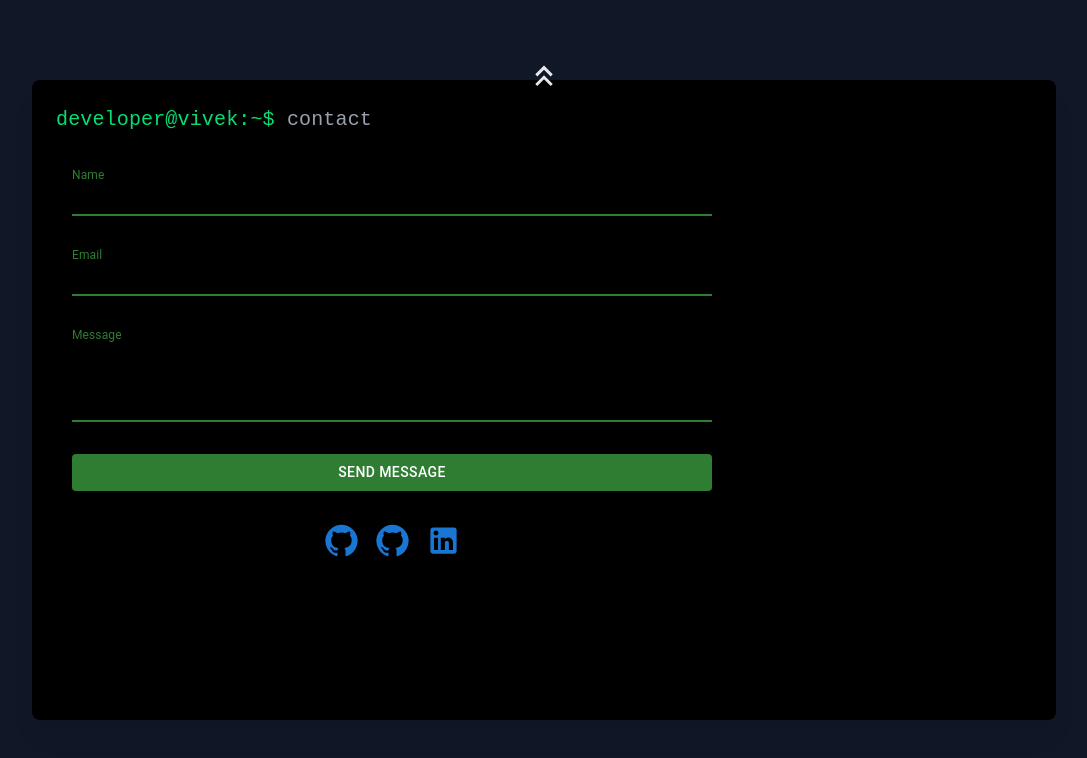
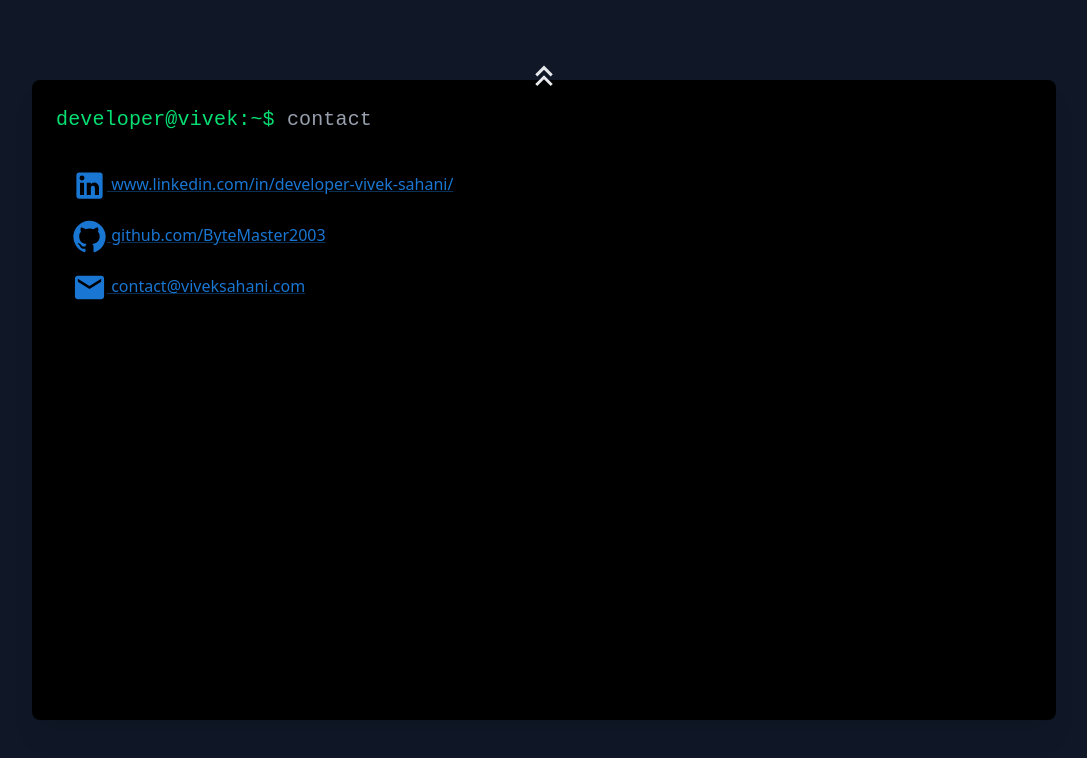
Before and after one commit to ByteMaster2003/portfolio, a React (Vite) app: page / in a window 1280 px wide. Shown: the top 758 px of the page, without its empty margins (96-1183 px from the left). Built offline with nearby package versions, Linux system fonts and the light colour scheme.

Commit message:
refactor: remove github actions directory and remove email sending feature
uninstall unused libraries

```diff
--- /dev/null
+++ b/public/index.html
@@ -0,0 +1,42 @@
+<!doctype html>
+<html lang="en">
+
+<head>
+  <meta charset="UTF-8" />
+  <link rel="icon" type="image/svg+xml" href="/favicon.svg" />
+  <meta name="viewport" content="width=device-width, initial-scale=1.0" />
+
+  <title>Vivek | Software Engineer & Backend Specialist</title>
+  <meta name="description"
+    content="A backend-focused software engineer skilled in Node.js, Rust, and cloud systems. Explore projects, experience, and contact info." />
+  <meta name="robots" content="index, follow" />
+  <meta name="author" content="Vivek Sahani" />
+
+  <meta property="og:title" content="Vivek | Software Engineer" />
+  <meta property="og:description"
+    content="A backend-focused software engineer skilled in Node.js, Rust, and cloud systems." />
+  <meta property="og:image" content="https://viveksahani.com/assets/portfolio.webp" />
+  <meta property="og:url" content="https://viveksahani.com" />
+  <meta property="og:type" content="website" />
+
+  <meta name="twitter:card" content="summary_large_image" />
+  <meta name="twitter:title" content="Vivek | Backend Engineer & Rust Developer" />
+  <meta name="twitter:description"
+    content="Explore my projects, tools, and contact me — built with Rust, Node.js, and a hacker spirit." />
+  <meta name="twitter:image" content="https://viveksahani.com/assets/portfolio.webp" />
+
+  <style>
+    body,
+    html {
+      background: black;
+    }
+  </style>
+  <script type="module" crossorigin src="/assets/index.js"></script>
+  <link rel="stylesheet" crossorigin href="/assets/index.css">
+</head>
+
+<body>
+  <div id="root"></div>
+</body>
+
+</html>
--- a/src/components/Contact.jsx
+++ b/src/components/Contact.jsx
@@ -2,84 +2,23 @@ import { useState } from "react";
 import {
 	LinkedIn as LinkedInIcon,
 	GitHub as GitHubIcon,
+	Email as EmailIcon,
 } from "@mui/icons-material";
 import { Box, Button, TextField, Link } from "@mui/material";
 import { motion } from "motion/react";
-import { useForm } from "react-hook-form";
-import { toast } from "react-hot-toast";
-import { zodResolver } from "@hookform/resolvers/zod";
-import { z } from "zod";
-import { nanoid } from "nanoid";
-import axios from "axios";
 
 import TerminalPrompt from "../components/TerminalPrompt.jsx";
 import { socials } from "../constants/socials.js";
 
 const MotionBox = motion.create(Box);
 const socialComp = {
-	github: <GitHubIcon fontSize="large" />,
-	linkedin: <LinkedInIcon fontSize="large" />,
+	GitHub: <GitHubIcon fontSize="large" />,
+	LinkedIn: <LinkedInIcon fontSize="large" />,
+	Email: <EmailIcon fontSize="large" />,
 };
 
 export default function Contact() {
 	const [promptDone, setPromptDone] = useState(false);
-	const [isSubmitting, setIsSubmitting] = useState(false);
-
-	const contactSchema = z.object({
-		name: z
-			.string()
-			.min(1, "Name is required")
-			.min(3, "name must be at least 3 characters"),
-		email: z
-			.string()
-			.min(1, "Email is required")
-			.email("Invalid email address"),
-		message: z
-			.string()
-			.min(1, "Message is required")
-			.min(3, "message must be at least 3 characters"),
-	});
-
-	const {
-		handleSubmit,
-		register,
-		reset,
-		formState: { errors },
-	} = useForm({
-		resolver: zodResolver(contactSchema),
-		mode: "all",
-		defaultValues: {
-			name: "",
-			email: "",
-			message: "",
-		},
-	});
-
-	const onSubmit = async (data) => {
-		setIsSubmitting(true);
-		const formState = nanoid();
-		const payload = {
-			name: data.name,
-			email: data.email,
-			message: data.message,
-			state: formState,
-		};
-
-		const response = await axios.post(
-			"https://viveksahani.com/send_message",
-			payload
-		);
-		if (response.data?.statusCode != 200) {
-			toast.error(response.data?.message || "Something went wrong!", { position: "top-center" })
-		}
-		if (response.data?.data?.state !== formState) {
-			toast.error("Potential CSRF Attack! Please don't do this", { position: "top-center" })
-		}
-		toast.success(response.data?.message, { position: "top-center" })
-
-		reset();
-		setIsSubmitting(false);
-	};
 
 	setTimeout(() => {
 		setPromptDone(true);
@@ -93,74 +32,13 @@ export default function Contact() {
 					initial={{ opacity: 0, y: 50 }}
 					whileInView={{ opacity: 1, y: 0 }}
 					transition={{ duration: 0.5 }}
-					className="max-w-2xl flex flex-col justify-center md:px-4 my-8"
+					className="max-w-2xl flex flex-col md:px-4 my-8 gap-4"
 				>
-					<form
-						onSubmit={handleSubmit(onSubmit)}
-						className="flex flex-col gap-8"
-					>
-						<TextField
-							label="Name"
-							fullWidth
-							{...register("name")}
-							variant="standard"
-							color="success"
-							sx={{
-								input: { color: "#FFF" },
-							}}
-							focused
-							error={!!errors.name}
-							helperText={errors.name?.message}
-						/>
-						<TextField
-							label="Email"
-							fullWidth
-							{...register("email")}
-							variant="standard"
-							color="success"
-							sx={{
-								input: { color: "#FFF" },
-							}}
-							focused
-							error={!!errors.email}
-							helperText={errors.email?.message}
-						/>
-						<TextField
-							label="Message"
-							fullWidth
-							multiline
-							rows={3}
-							{...register("message")}
-							variant="standard"
-							color="success"
-							sx={{
-								textarea: { color: "#FFF" },
-							}}
-							focused
-							error={!!errors.message}
-							helperText={errors.message?.message}
-						/>
-
-						<Button
-							loading={isSubmitting}
-							type="submit"
-							variant="contained"
-							color="success"
-						>
-							Send Message
-						</Button>
-					</form>
-
-					<Box
-						component="div"
-						className="flex justify-center items-center gap-4 mt-8"
-					>
-						{socials.map((link, index) => (
-							<Link key={index} href={link.href} target="_blank">
-								{socialComp[link.name]}
-							</Link>
-						))}
-					</Box>
+					{socials.map((link, index) => (
+						<Link href={link.prefix + link.href} target="_blank" key={index}>
+							{socialComp[link.name]} {link.href}
+						</Link>
+					))}
 				</MotionBox>
 			)}
 		</>
--- a/src/constants/socials.js
+++ b/src/constants/socials.js
@@ -1,14 +1,17 @@
 export const socials = [
 	{
-		href: "https://github.com/ByteMaster2003",
-		name: "github"
+		prefix: "https://",
+		href: "www.linkedin.com/in/developer-vivek-sahani/",
+		name: "LinkedIn",
 	},
 	{
-		href: "https://github.com/VivekSite",
-		name: "github"
+		prefix: "https://",
+		href: "github.com/ByteMaster2003",
+		name: "GitHub",
 	},
 	{
-		href: "https://www.linkedin.com/in/developer-vivek-sahani/",
-		name: "linkedin"
-	}
-]
+		prefix: "mailto:",
+		href: "contact@viveksahani.com",
+		name: "Email",
+	},
+];
--- a/src/main.jsx
+++ b/src/main.jsx
@@ -1,13 +1,11 @@
-import { StrictMode } from 'react'
-import { createRoot } from 'react-dom/client'
-import { Toaster } from 'react-hot-toast'
+import { StrictMode } from "react";
+import { createRoot } from "react-dom/client";
 
-import App from './App.jsx'
-import './index.css'
+import App from "./App.jsx";
+import "./index.css";
 
-createRoot(document.getElementById('root')).render(
-  <StrictMode>
-    <App />
-    <Toaster />
-  </StrictMode>,
-)
+createRoot(document.getElementById("root")).render(
+	<StrictMode>
+		<App />
+	</StrictMode>
+);
--- a/vite.config.js
+++ b/vite.config.js
@@ -1,10 +1,29 @@
 import { defineConfig } from "vite";
 import react from "@vitejs/plugin-react-swc";
 import tailwindcss from "@tailwindcss/vite";
+import fs from "fs";
+import path from "path";
+
+function replaceIndexHtmlPlugin() {
+	return {
+		name: "replace-index-html",
+		closeBundle() {
+			const distPath = path.resolve("dist/index.html");
+			const seoHtmlPath = path.resolve("seo/index.html");
+
+			if (fs.existsSync(seoHtmlPath)) {
+				fs.copyFileSync(seoHtmlPath, distPath);
+				console.log("✅ index.html replaced with SEO version");
+			} else {
+				console.warn("⚠️ SEO index.html not found!");
+			}
+		},
+	};
+}
 
 // https://vite.dev/config/
 export default defineConfig({
-	plugins: [react(), tailwindcss()],
+	plugins: [react(), tailwindcss(), replaceIndexHtmlPlugin()],
 	server: {
 		port: 3000,
 	},
@@ -12,8 +31,8 @@ export default defineConfig({
 		rollupOptions: {
 			output: {
 				entryFileNames: "assets/index.js",
-				assetFileNames: "assets/[name].[ext]"
-			}
-		}
-	}
+				assetFileNames: "assets/[name].[ext]",
+			},
+		},
+	},
 });
```
Also changed, not shown: package.json (+1 -6 lines), public/robots.txt (renamed from seo/robots.txt), 2 other files (tests, documents, lock files or other folders).
